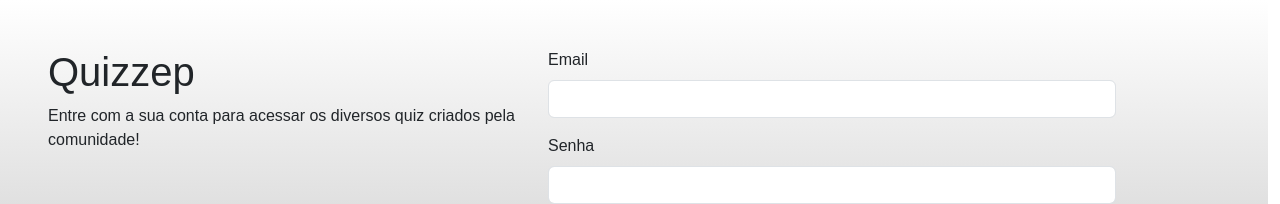
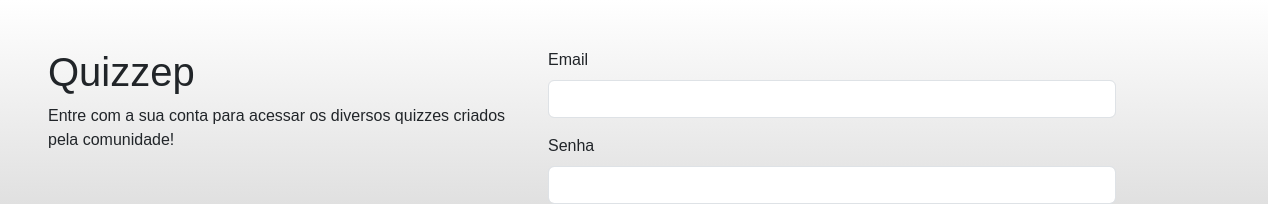
Before and after one commit to EduardoKroetz/Quizzep, a Next.js app: page /login in a window 1280 px wide. Shown: the top 204 px of the page. Built offline with nearby package versions, Linux system fonts and the light colour scheme; data requests are answered from the project's data file.

Commit message:
ajustando texto na página de login

```diff
--- a/src/app/login/page.tsx
+++ b/src/app/login/page.tsx
@@ -46,7 +46,7 @@ export default function Register(){
 
       <section className="col-12 col-md-6">
         <h1>Quizzep</h1>
-        <p>Entre com a sua conta para acessar os diversos quiz criados pela comunidade!</p>
+        <p>Entre com a sua conta para acessar os diversos quizzes criados pela comunidade!</p>
       </section>
 
       <form className={`${styles.loginForm} col-12 col-md-6`}  onSubmit={(ev)=> handlerLogin(ev)}>
```
